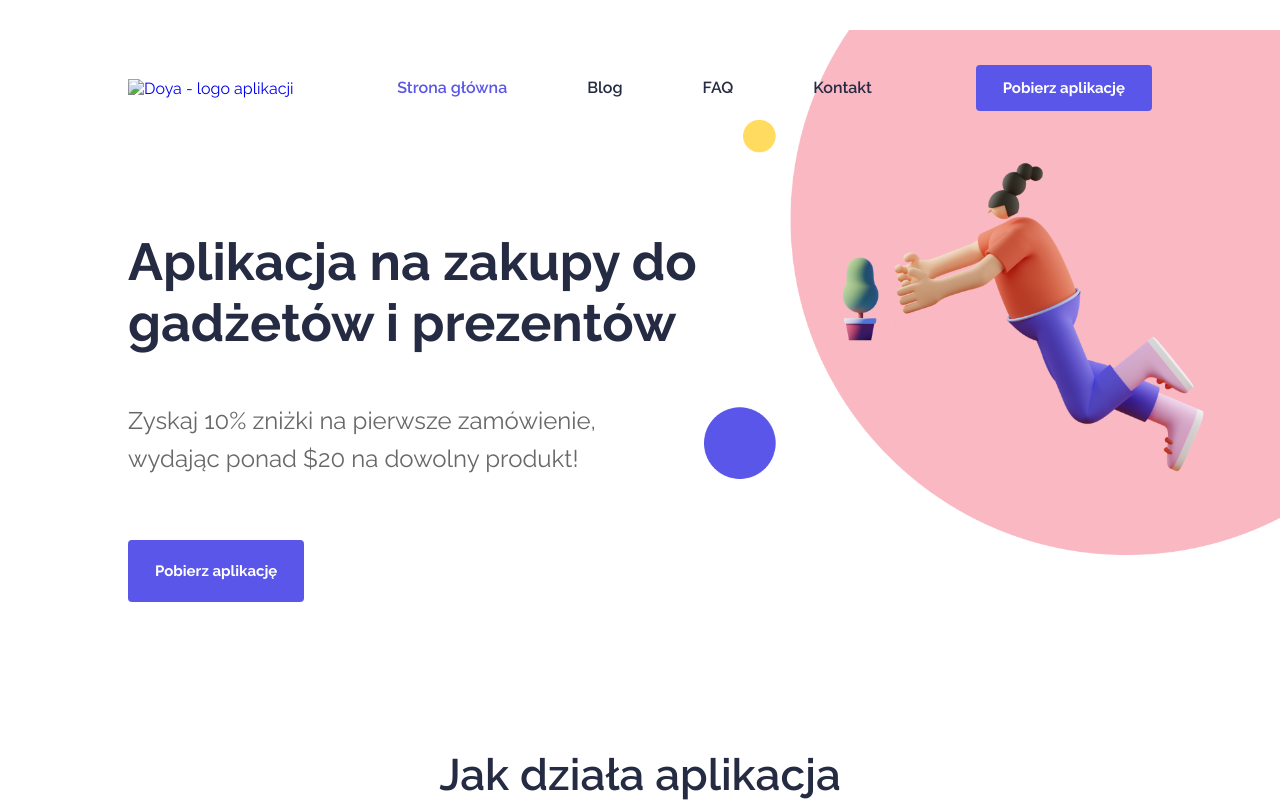
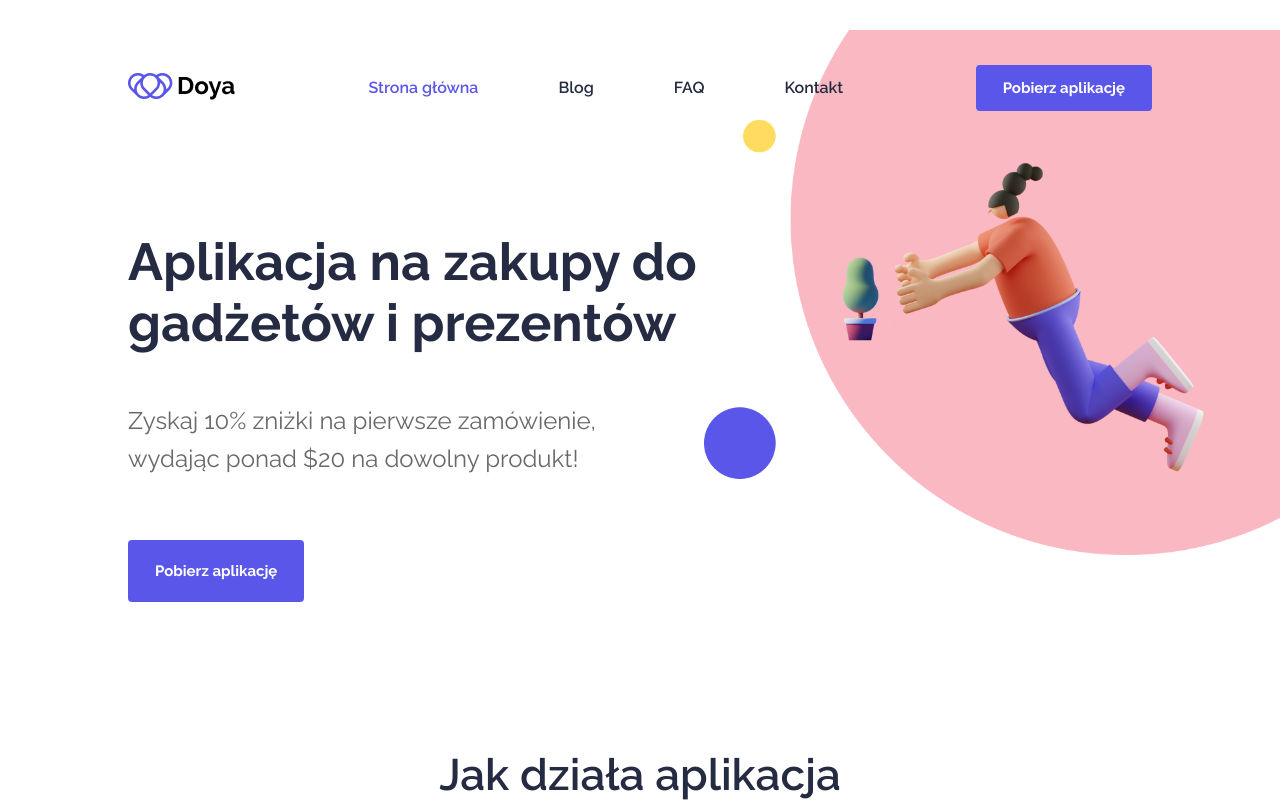
Before and after one commit to twionczek/praktyki, a website: page strona_1/dist/index.html in a window 1280 px wide. Shown: the top 802 px of the page. Drawn offline with nearby package versions, Linux system fonts and the light colour scheme; the site is published under a folder, as on GitHub Pages, so addresses that start at the root find nothing.

```diff
--- a/strona_1/dist/index.html
+++ b/strona_1/dist/index.html
@@ -15,7 +15,7 @@
     <header class="header">
         <div class="container flex">
             <a href="#" class="logo__wrapper">
-                <img src="/img/img/doya-logo.png" alt="Doya - logo aplikacji" class="logo">
+                <img src="img/img/doya-logo.png" alt="Doya - logo aplikacji" class="logo">
             </a>
 
             <nav class="navigation--desktop">
@@ -160,7 +160,7 @@
         <div class="container flex">
             <div class="footer__logo">
                 <a class="footer__logo-wrapper" href="#">
-                    <img src="/img/img/doya-logo.png" alt="Doya - logo aplikacji" class="logo">
+                    <img src="img/img/doya-logo.png" alt="Doya - logo aplikacji" class="logo">
                 </a>
                 <p>ul. Przemysłowa 234, Tarnów 33-100</p>
             </div>
```
